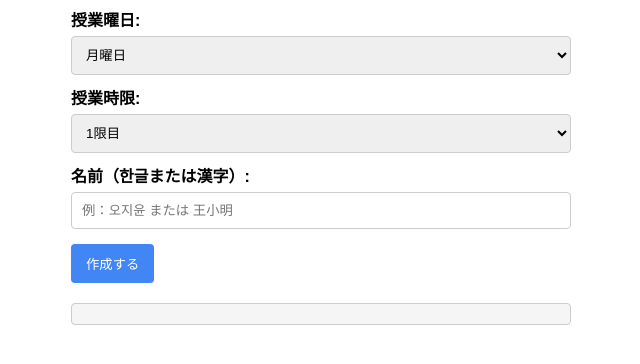
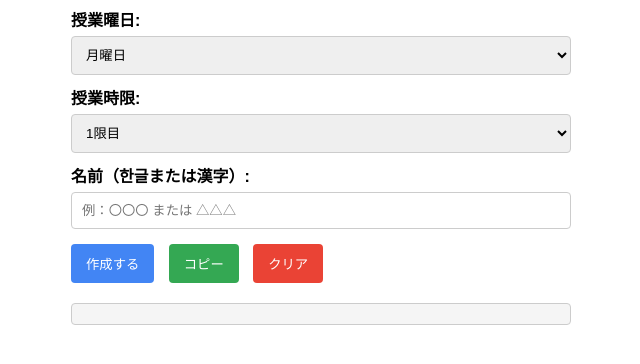
Before and after one commit to lechien71/line-name-tool-student, a plain HTML site: page index.html in a window 1280 px wide. Shown: the part 158-522 px from the top of the page, without its empty margins (319-959 px from the left). Drawn offline with Linux system fonts and the light colour scheme.

Commit message:
Update index.html

```diff
--- a/index.html
+++ b/index.html
@@ -36,11 +36,19 @@
       padding: 10px 15px;
       border-radius: 4px;
       cursor: pointer;
+      margin-right: 10px;
+    }
+    .button-clear {
+      background-color: #ea4335;
+    }
+    .button-copy {
+      background-color: #34a853;
     }
     .result {
       margin-top: 20px;
       background: #f5f5f5;
       min-height: 20px;
+      padding: 10px;
     }
   </style>
 </head>
@@ -72,9 +80,11 @@
   </select>
 
   <label for="name">名前（한글または漢字）:</label>
-  <input type="text" id="name" placeholder="例：오지윤 または 王小明">
+  <input type="text" id="name" placeholder="例：〇〇〇 または △△△">
 
   <button onclick="generateLineName()">作成する</button>
+  <button class="button-copy" onclick="copyResult()">コピー</button>
+  <button class="button-clear" onclick="clearForm()">クリア</button>
 
   <div class="result" id="result"></div>
 
@@ -94,6 +104,24 @@
       const result = `${name} ${university}25【${dayPeriod}】`;
       document.getElementById('result').textContent = result;
     }
+
+    function copyResult() {
+      const resultText = document.getElementById('result').textContent;
+      if (!resultText) return;
+      navigator.clipboard.writeText(resultText).then(() => {
+        alert('コピーしました！');
+      }).catch(() => {
+        alert('コピーできませんでした');
+      });
+    }
+
+    function clearForm() {
+      document.getElementById('university').value = '法政';
+      document.getElementById('day').value = '月';
+      document.getElementById('period').value = '1';
+      document.getElementById('name').value = '';
+      document.getElementById('result').textContent = '';
+    }
   </script>
 </body>
 </html>
```
